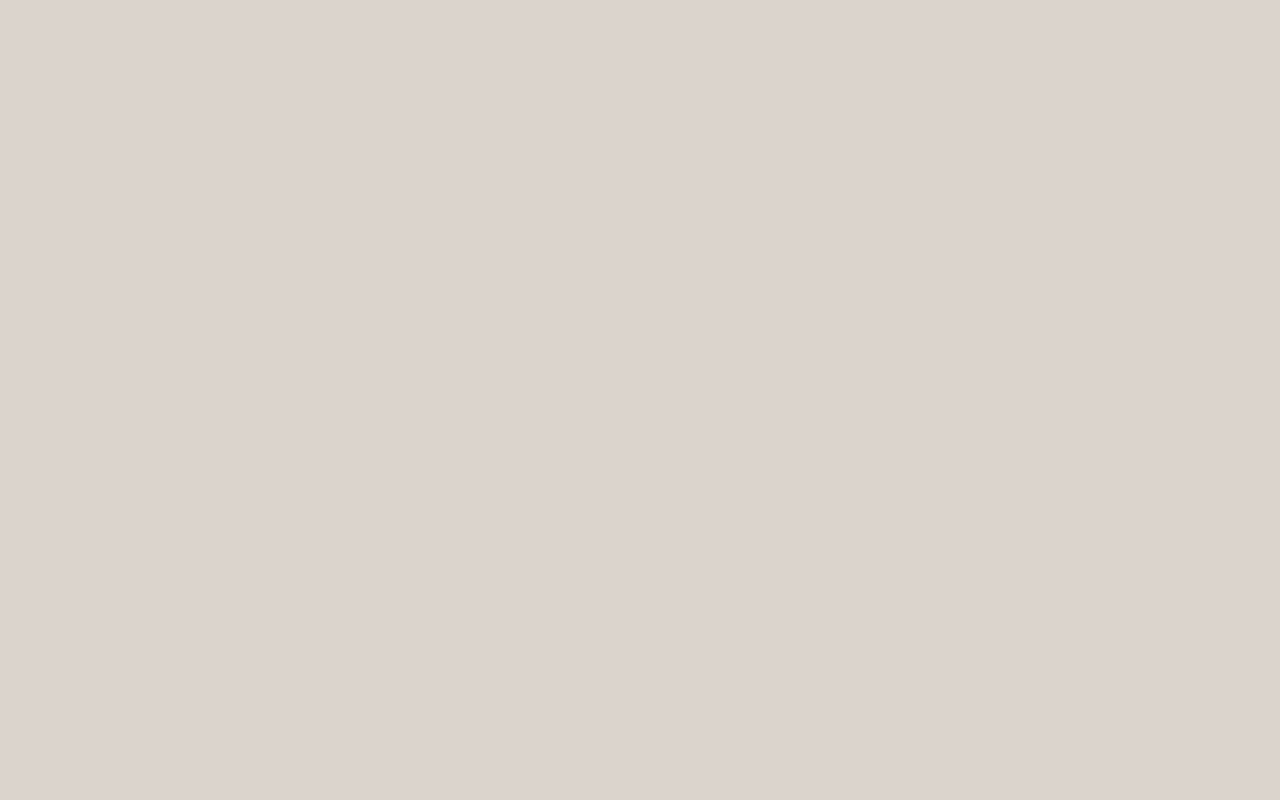
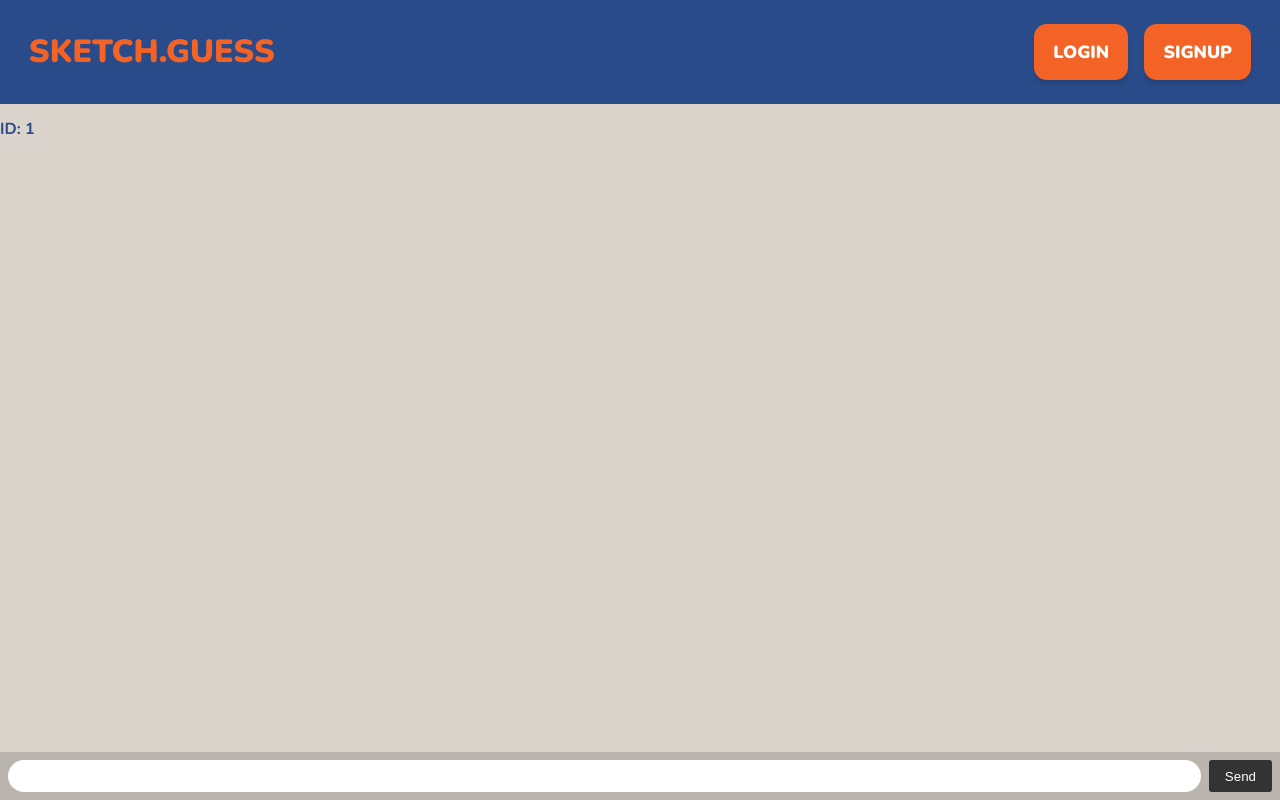
Before and after one commit to 99patricia/Guess-a-Sketch, a React (Create React App) app in the folder client/: page /chat/1 in a window 1280 px wide. Before the commit this address had no page. Built offline with nearby package versions, Linux system fonts and the light colour scheme; no server answers.

Commit message:
Move frontend chat from example_index.html to a React page

```diff
--- a/client/package.json
+++ b/client/package.json
@@ -11,6 +11,7 @@
     "react-dom": "^18.2.0",
     "react-router-dom": "^6.8.1",
     "react-scripts": "5.0.1",
+    "socket.io-client": "^4.6.1",
     "styled-components": "^5.3.6",
     "web-vitals": "^2.1.4"
   },
--- a/client/src/App.js
+++ b/client/src/App.js
@@ -1,13 +1,15 @@
 import "./App.css";
 import Home from "./pages/Home";
+import Room from "./pages/Room";
 import { Routes, Route } from "react-router-dom";
 
 function App() {
-  return (
-    <Routes>
-      <Route exact path="/" element={<Home />} />
-    </Routes>
-  );
+    return (
+        <Routes>
+            <Route exact path="/" element={<Home />} />
+            <Route exact path="/chat/:chatId" element={<Room />} />
+        </Routes>
+    );
 }
 
 export default App;
--- a/client/src/components/Header.js
+++ b/client/src/components/Header.js
@@ -29,7 +29,7 @@ function Header(props) {
     return (
         <StyledHeader>
             <StyledSiteLink href="/">sketch.guess</StyledSiteLink>
-            <div class="flex">
+            <div className="flex">
                 <Button>Login</Button>
                 <Button>Signup</Button>
             </div>
--- a/client/src/index.css
+++ b/client/src/index.css
@@ -34,3 +34,52 @@ a {
 .flex {
     display: flex;
 }
+
+#form {
+    background: rgba(0, 0, 0, 0.15);
+    padding: 0.25rem;
+    position: fixed;
+    bottom: 0;
+    left: 0;
+    right: 0;
+    display: flex;
+    height: 3rem;
+    box-sizing: border-box;
+    backdrop-filter: blur(10px);
+}
+
+#input {
+    border: none;
+    padding: 0 1rem;
+    flex-grow: 1;
+    border-radius: 2rem;
+    margin: 0.25rem;
+}
+
+#input:focus {
+    outline: none;
+}
+
+#form > button {
+    background: #333;
+    border: none;
+    padding: 0 1rem;
+    margin: 0.25rem;
+    border-radius: 3px;
+    outline: none;
+    color: #fff;
+}
+
+#messages {
+    list-style-type: none;
+    margin: 0;
+    padding: 0;
+}
+
+#messages > li {
+    padding: 0.5rem 1rem;
+}
+
+#messages > li:nth-child(odd) {
+    background: #efefef;
+}
--- /dev/null
+++ b/client/src/pages/Room.js
@@ -0,0 +1,50 @@
+import React from "react";
+import Header from "../components/Header.js";
+import io from "socket.io-client";
+import { useParams } from "react-router-dom";
+
+const socket = io();
+
+function Room() {
+    const { chatId } = useParams();
+
+    var room = chatId;
+    socket.room = room;
+    socket.emit("join room", room);
+
+    window.addEventListener("load", () => {
+        var messages = document.getElementById("messages");
+        var form = document.getElementById("form");
+        var input = document.getElementById("input");
+
+        form.addEventListener("submit", function (e) {
+            e.preventDefault();
+            if (input.value) {
+                socket.emit("chat message", input.value);
+                input.value = "";
+            }
+        });
+
+        socket.on("chat message", function (msg) {
+            var item = document.createElement("li");
+            item.textContent = msg;
+            messages.appendChild(item);
+            window.scrollTo(0, document.body.scrollHeight);
+        });
+    });
+
+    return (
+        <div className="Room">
+            <Header />
+            <p>ID: {chatId}</p>
+            <h2 id="header"></h2>
+            <ul id="messages"></ul>
+            <form id="form" action="">
+                <input id="input" autoComplete="off" />
+                <button>Send</button>
+            </form>
+        </div>
+    );
+}
+
+export default Room;
```
Also changed, not shown: 2 other files (tests, documents, lock files or other folders).
